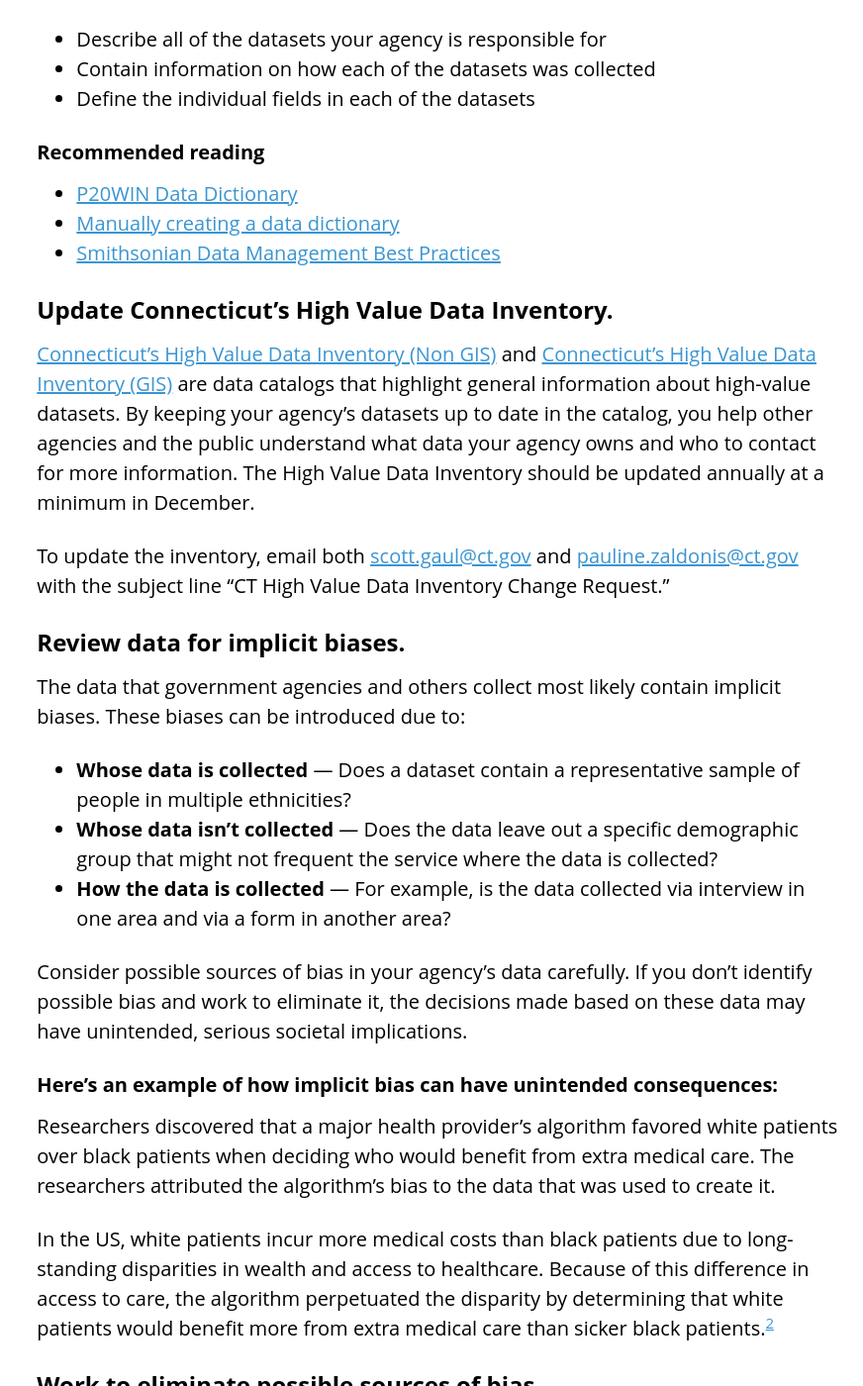
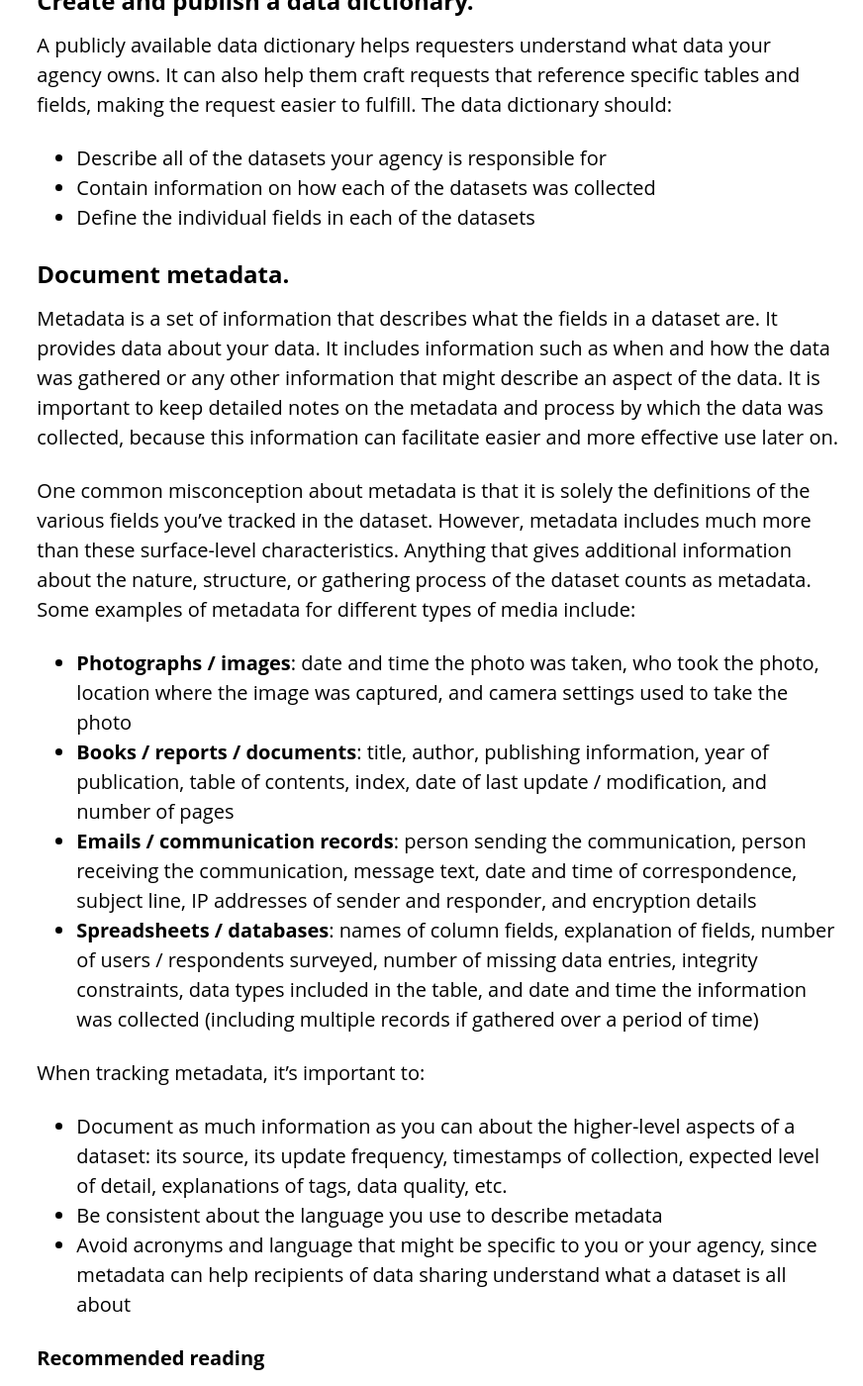
Before and after one commit to CTOpenData/data-sharing-playbook, a Jekyll site: the page built from 1_enabling-data-sharing.md, in a window 1280 px wide and 1400 px high, scrolled down 1873 px. Shown: the whole window at 99% size, without its empty margins (408-1280 px from the left). Built offline with Jekyll 4.4.1, drawn with Linux system fonts in a browser that asks for light colours; some of the changed text lies outside the part shown.

Commit message:
Updating enabling data sharing page with latest content

```diff
--- a/1_enabling-data-sharing.md
+++ b/1_enabling-data-sharing.md
@@ -10,15 +10,17 @@ weight: 1
 
 Identifying who plays each data-related role allows organizations to establish who has the responsibility of fielding external inquiries, designing sharing procedures, and executing requests. The first step in setting up a strong data governance model and maintaining institutional knowledge of the data sharing process is to establish and communicate these roles.
 
-Although the roles below are described separately, sometimes the same person may exercise more than one role. For example, a single contractor may act as both the steward and custodian for the agency's data. In small agencies, the data officer may also fulfill the data owner, custodian, and steward roles. The important takeaway is that the team needs to know who’s the go-to for each set of responsibilities in the data system.
+Although the roles below are described separately, the same person may exercise more than one role and may have a separate job title and function. For example, a single contractor may act as both the steward and custodian for the agency's data. In small agencies, the data officer may also fulfill the data owner, custodian, and steward roles. The important takeaway is that agency leadership and the team need to know who’s the go-to for each set of responsibilities in the data system.
 
 ### Agency data officer
 
-Agency data officers are responsible for serving as the main contact person for inquiries, requests, or concerns regarding access to the data of an agency. The agency data officer, in consultation with the Chief Data Officer and the executive agency head, establishes procedures to ensure that the agency complies with requests for data in an appropriate and prompt manner.[^1]
+Agency data officers serve as the main contact person for inquiries, requests, or concerns regarding access to the data of an agency. The agency data officer, in consultation with the Chief Data Officer and the executive agency head, establishes procedures to ensure that the agency complies with requests for data in an appropriate and prompt manner. [^1]
+
+The role of agency data officer was established in Connecticut by Public Act 18-175, which required executive branch agencies to designate an employee to serve as the primary contact for inquiries, requests, and concerns about access to data at their agency, and to be responsible for implementing the provisions of P.A. 18-175. [See the list of agency data officers.](https://data.ct.gov/Government/Agency-Data-Officers/ti3z-strx)
 
 ### Data owner
 
-The data owner is accountable for the quality and security of the data and holds the decision-making authority about data within their domain. The data owner varies by agency. In some agencies, a data officer is the data owner, and in others, it may be the program lead.
+The data owner is accountable for the quality and security of the data and holds the decision-making authority about data within their domain. The data owner varies by dataset and there may be multiple data owners. For some datasets, a data officer is the data owner, and in others, it may be the program lead.
 
 ### Data steward
 
@@ -30,54 +32,68 @@ A data custodian is responsible for the technology used to store and transport t
 
 ### Legal counsel
 
-Legal counsel is a person or team that can evaluate the legality of data-sharing agreements and uses of data.
+Legal counsel is a person or team that can evaluate data access and use and help craft appropriate legal agreements when needed.
 
 ### Privacy and compliance officer
 
-This person or team develops and implements policies and procedures to protect individual rights and comply with federal and state law. The privacy and compliance officer also investigates any data breaches.
+This person or team develops and implements policies and procedures to protect individual rights and comply with federal and state law. The privacy and compliance officer also investigates any data incidents and breaches.
 
 ## Create and publish a data dictionary.
 
-A publicly available data dictionary helps requesters understand what data your agency owns. It can also help them craft requests that reference specific tables and fields, making the request easier to fulfill.
+A publicly available data dictionary helps requesters understand what data your agency owns. It can also help them craft requests that reference specific tables and fields, making the request easier to fulfill. The data dictionary should:
+* Describe all of the datasets your agency is responsible for
+* Contain information on how each of the datasets was collected
+* Define the individual fields in each of the datasets
 
-The data dictionary should:
+## Document metadata.
 
- * Describe all of the datasets your agency is responsible for
- * Contain information on how each of the datasets was collected
- * Define the individual fields in each of the datasets
+Metadata is a set of information that describes what the fields in a dataset are. It provides data about your data. It includes information such as when and how the data was gathered or any other information that might describe an aspect of the data. It is important to keep detailed notes on the metadata and process by which the data was collected, because this information can facilitate easier and more effective use later on.
+
+One common misconception about metadata is that it is solely the definitions of the various fields you’ve tracked in the dataset. However, metadata includes much more than these surface-level characteristics. Anything that gives additional information about the nature, structure, or gathering process of the dataset counts as metadata. Some examples of metadata for different types of media include:
+
+* **Photographs / images**: date and time the photo was taken, who took the photo, location where the image was captured, and camera settings used to take the photo
+* **Books / reports / documents**: title, author, publishing information, year of publication, table of contents, index, date of last update / modification, and number of pages
+* **Emails / communication records**: person sending the communication, person receiving the communication, message text, date and time of correspondence, subject line, IP addresses of sender and responder, and encryption details
+* **Spreadsheets / databases**: names of column fields, explanation of fields, number of users / respondents surveyed, number of missing data entries, integrity constraints, data types included in the table, and date and time the information was collected (including multiple records if gathered over a period of time)
+
+When tracking metadata, it’s important to:
+* Document as much information as you can about the higher-level aspects of a dataset: its source, its update frequency, timestamps of collection, expected level of detail, explanations of tags, data quality, etc.
+* Be consistent about the language you use to describe metadata
+* Avoid acronyms and language that might be specific to you or your agency, since metadata can help recipients of data sharing understand what a dataset is all about
+
 
 ### Recommended reading
-
+* [Metadata guidelines for publishers on data.ct.gov](https://portal.ct.gov/-/media/CT-Data/Metadata-Guidelines.docx?la=en)
  * [P20WIN Data Dictionary](https://www.ct.edu/files/pdfs/p20win/P20WIN_Data_Dictionary.xlsx)
  * [Manually creating a data dictionary](https://data.nal.usda.gov/manually-creating-data-dictionary)
  * [Smithsonian Data Management Best Practices](https://data.nal.usda.gov/manually-creating-data-dictionary)
 
 ## Update Connecticut’s High Value Data Inventory.
-[Connecticut’s High Value Data Inventory (Non GIS)](https://data.ct.gov/Government/2019-CT-Data-Catalog-Non-GIS-/f6rf-n3ke/) and [Connecticut’s High Value Data Inventory (GIS)](https://data.ct.gov/Government/2019-CT-Data-Catalog-GIS-/kr39-sdfm/) are data catalogs that highlight general information about high-value datasets. By keeping your agency’s datasets up to date in the catalog, you help other agencies and the public understand what data your agency owns and who to contact for more information. The High Value Data Inventory should be updated annually at a minimum in December.
+[Connecticut’s High Value Data Inventory (Non GIS)](https://data.ct.gov/Government/2019-CT-Data-Catalog-Non-GIS-/f6rf-n3ke/) and [Connecticut’s High Value Data Inventory (GIS)](https://data.ct.gov/Government/2019-CT-Data-Catalog-GIS-/kr39-sdfm/) are data catalogs that highlight general information about high-value datasets. The annual maintenance of the high value data inventories is required by P.A. 18-175. At the end of each year, OPM will reach out to agencies to provide updates by December 31 of that year. By keeping your agency’s datasets up to date in the catalog, you help other agencies and the public understand what data your agency owns and who to contact for more information.
 
 To update the inventory, email both [scott.gaul@ct.gov](mailto:scott.gaul@ct.gov) and [pauline.zaldonis@ct.gov](mailto:pauline.zaldonis@ct.gov) with the subject line “CT High Value Data Inventory Change Request.”
 
 ## Review data for implicit biases.
 
-The data that government agencies and others collect most likely contain implicit biases. These biases can be introduced due to:
+As organizations become more data-driven, data experts are discovering more instances in which unaccounted biases in data perpetuate racism, sexism, and other forms of discrimination.
 
- * **Whose data is collected** — Does a dataset contain a representative sample of people in multiple ethnicities?
- * **Whose data isn’t collected** — Does the data leave out a specific demographic group that might not frequent the service where the data is collected?
- * **How the data is collected** — For example, is the data collected via interview in one area and via a form in another area?
+The data that government agencies, academic researchers, and other organizations collect most likely contain implicit biases. These biases can be introduced due to:
 
-Consider possible sources of bias in your agency’s data carefully. If you don’t identify possible bias and work to eliminate it, the decisions made based on these data may have unintended, serious societal implications.
+* **Whose data is collected** — Does a dataset contain a representative sample of people across different demographics and backgrounds (i.e. multiple races, ethnicities, geographic locations, ages, genders, etc.)?
+* **Whose data isn’t collected** — Does the data leave out a specific demographic group that might not frequent the service where the data is collected?
+* **How the data is collected** — For example, is the data collected via interview in one area and via a form somewhere else?
+
+Consider possible sources of bias in your agency’s data carefully. If you don’t identify possible bias, communicate it to data requesters, and work to reduce it, the decisions made based on your data may have unintended, serious societal implications.
 
 ### Here’s an example of how implicit bias can have unintended consequences:
 
-Researchers discovered that a major health provider’s algorithm favored white patients over black patients when deciding who would benefit from extra medical care. The researchers attributed the algorithm’s bias to the data that was used to create it.
-
-In the US, white patients incur more medical costs than black patients due to long-standing disparities in wealth and access to healthcare. Because of this difference in access to care, the algorithm perpetuated the disparity by determining that white patients would benefit more from extra medical care than sicker black patients.[^2]
+Researchers discovered that a major health provider’s algorithm favored white patients over black patients when deciding who would benefit from extra medical care. The researchers attributed the algorithm’s bias to the data that was used to create it. Researchers noted that the health provider attempted to prevent bias by omitting the patient's race in the algorithm. Nevertheless, the algorithm amplified underlying inequities in access to healthcare. In the US, white patients incur more medical costs than black patients due to long-standing disparities in wealth and access to healthcare. Because of this difference in access to care, the algorithm perpetuated the disparity by determining that white patients would benefit more from extra medical care than sicker black patients. [^2]
 
 ## Work to eliminate possible sources of bias.
 
-As organizations become more data-driven, data experts are discovering more instances in which unaccounted biases in data perpetuate racism, sexism, and other forms of discrimination.
+Data analysts are ultimately responsible for how they use your agency’s data; however, as the data owners and experts, you can help data analysts avoid biases in data that perpetuate racism, sexism, and other forms of discrimination.
 
-While awareness of possible bias in data is the first step, the goal is — of course — to eliminate bias. This may mean systemic changes to data collection practices. While you’re working to revisit and update these practices, be open about the limitations of the agency’s data to reduce the likelihood that it will be used in ways that have unintended consequences. The recommended reading below provides guidance on identifying and eliminating sources of implicit bias.
+First, be open about the limitations of the agency’s data to reduce the likelihood that it will be used in ways that have unintended consequences. Second, works towards systemic changes to data collection practices. Finally, require data requesters to demonstrate responsible use of your agency’s data. The recommended reading below provides guidance on identifying and eliminating sources of implicit bias.
 
 ### Recommended reading
 
@@ -94,22 +110,24 @@ While awareness of possible bias in data is the first step, the goal is — of c
 
 A clearly documented data request process can facilitate successful requests. This section covers some of the supporting documents to develop as part of a comprehensive data request process.
 
-Remember that the data request process must abide by the regulations and laws that apply to each dataset. For more detailed information, refer to Establish a privacy policy and Legal Issues in Interagency Data Sharing Report.
+Remember that the data request process must abide by the regulations and laws that apply to each dataset. For more detailed information, refer to [Establish a privacy policy](/safeguarding-data/#establish-a-privacy-policy) and [the State Data Plan](https://portal.ct.gov/-/media/CT-Data/Connecticut-State-Data-Plan-Final-pdf.pdf?la=en) guidance to agencies (including the review of state and federal laws and regulations).
 
 ### Request form
 Ensure that the data requester answers the questions below in order to evaluate the benefits and mitigate the risks of sharing data.
 
- * What is the purpose of the request?
- * How does the requester plan to use the data?
- * Who will have access to the data?
- * What are the specific data they are requesting, and what are the specific parameters?
- * How long is the requester seeking to keep the data? When and how will the data be destroyed?
+* What is the requestor's contact information and organization?
+* What is the purpose of the request?
+* How does the requester plan to use the data?
+* Who will have access to the data?
+* What are the specific data they are requesting, and what are the specific parameters, such as individual or aggregate data and over what time period?
+* How frequently will this data be needed? For example, is this a one-time need or a recurring need?
+* How long is the requester seeking to keep the data? When and how will the data be destroyed? How is this reported or disseminated to the data owner?
+
 
 #### Examples
 
  * [Vital Records Request Form for Non-confidential data](https://portal.ct.gov/-/media/Departments-and-Agencies/DPH/hisr/VR/GENERAL-VR-DATASET-REQUEST-FORM-vSep2019.docx?la=en)
  * [DCF-5101 ORE Data Request Form](https://portal.ct.gov/-/media/DCF/Policy/NEW-fillin-Forms/DCF-5101-10-31-19.pdf)
- * [DSS Data Request Form](https://portal.ct.gov/DSS/Common-Elements/Data-Request)
 
 ### Flow diagram or detailed narrative of the steps
 
@@ -122,7 +140,7 @@ It’s important to have a way to show the data sharing process from start to fi
 
 ### Data dictionary
 
-A data dictionary describes the agency’s data. (See [Create and publish a data dictionary](https://docs.google.com/document/d/1qo8inrsVmyThe3vz7_eoNk0IlgFOJ9Ig3IOrOz5PocM/edit?ts=5e4c6a36#heading=h.2et92p0).)
+A data dictionary describes the agency’s data. (See [Create and publish a data dictionary](#create-and-publish-a-data-dictionary).)
 
 #### Examples
 
```
Also changed, not shown: other parts of 1_enabling-data-sharing.md (+1 -1 lines).
